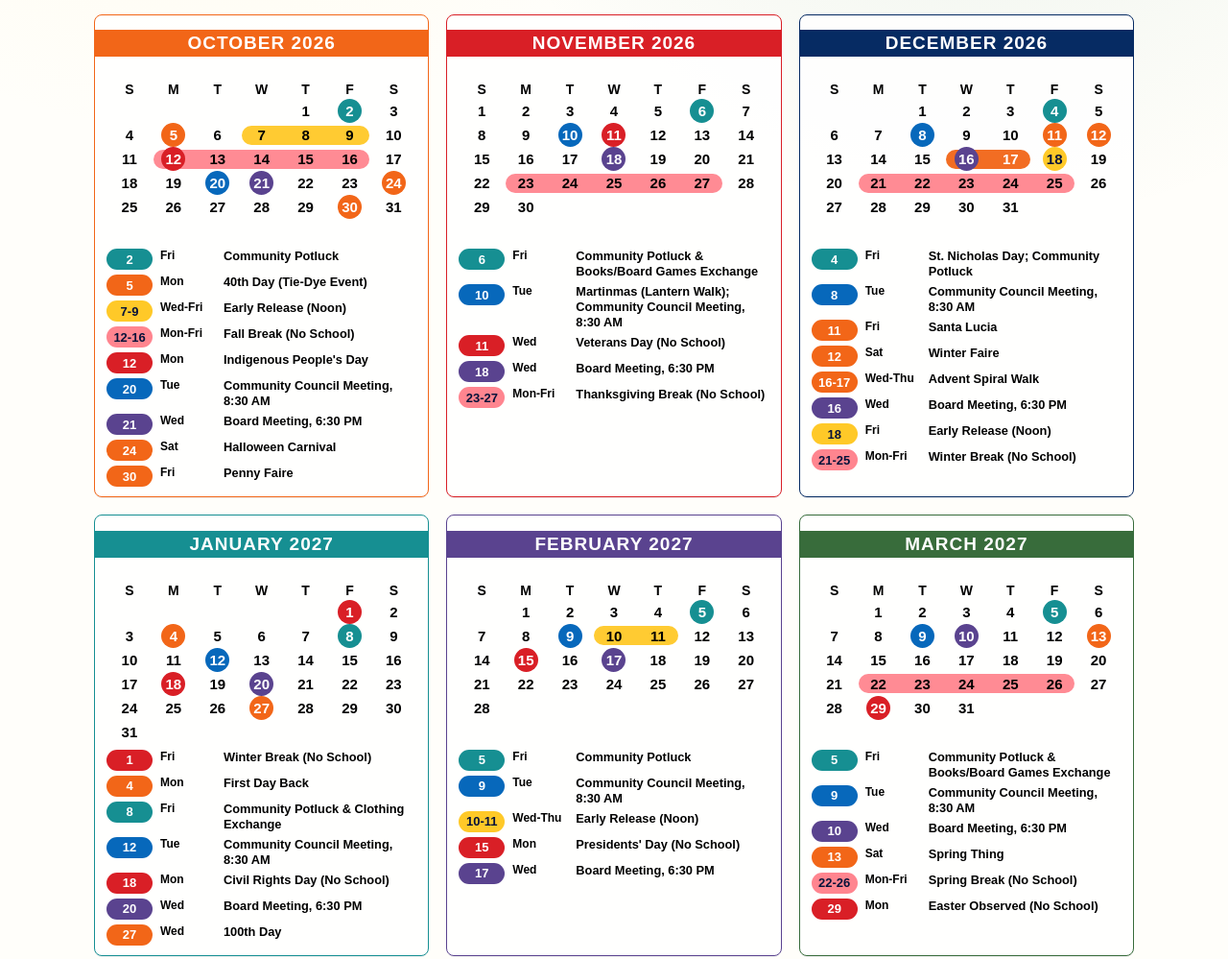
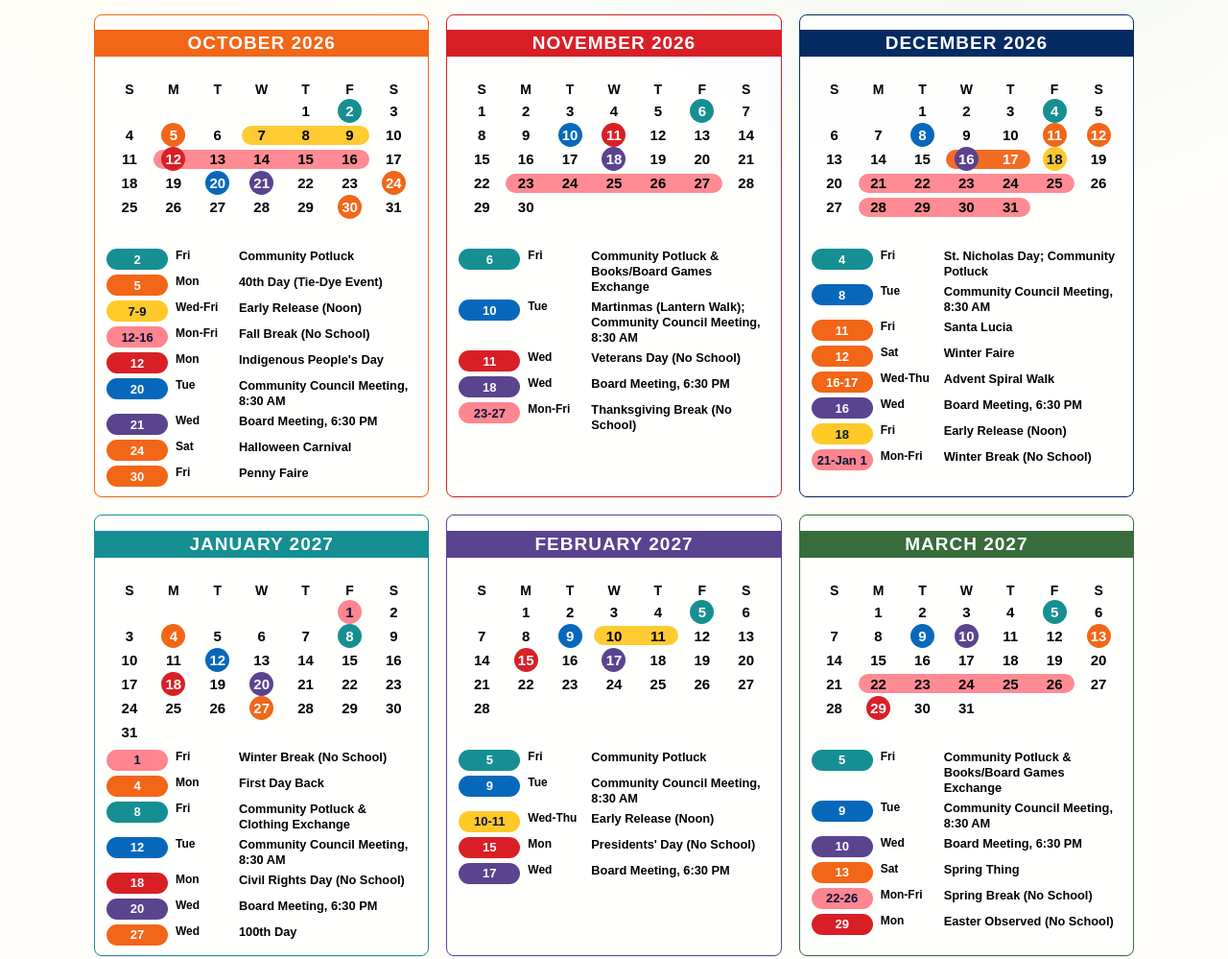
Before and after one commit to meticulouskat/Calendar, a plain HTML site: page index.html in a window 1280 px wide. Shown: the part 546-1545 px from the top of the page at 96% size. Drawn offline with Linux system fonts and the light colour scheme.

Commit message:
Update index.html

```diff
--- a/index.html
+++ b/index.html
@@ -191,7 +191,7 @@
 
     .event-row {
       display: grid;
-      grid-template-columns: 48px 58px minmax(0, 1fr);
+      grid-template-columns: 64px 58px minmax(0, 1fr);
       align-items: start;
       column-gap: 8px;
       row-gap: 1px;
@@ -235,7 +235,7 @@
 
     @container (max-width: 340px) {
       .event-row {
-        grid-template-columns: 48px 58px;
+        grid-template-columns: 64px 58px;
       }
 
       .event-text {
@@ -433,7 +433,8 @@
         marks: { 4: "teal", 8: "blue", 11: "orange", 12: "orange", 16: "purple", 18: "yellow" },
         ranges: [
           { start: 16, end: 17, color: "orange" },
-          { start: 21, end: 25, color: "pink" }
+          { start: 21, end: 25, color: "pink" },
+          { start: 28, end: 31, color: "pink" }
         ],
         events: [
           ["4", "Fri", "teal", "St. Nicholas Day; Community Potluck"],
@@ -443,15 +444,15 @@
           ["16-17", "Wed-Thu", "orange", "Advent Spiral Walk"],
           ["16", "Wed", "purple", "Board Meeting, 6:30 PM"],
           ["18", "Fri", "yellow", "Early Release (Noon)"],
-          ["21-25", "Mon-Fri", "pink", "Winter Break (No School)"]
+          ["21-Jan 1", "Mon-Fri", "pink", "Winter Break (No School)"]
         ]
       },
       {
         title: "JANUARY 2027", year: 2027, month: 0, theme: "teal",
-        marks: { 1: "red", 4: "orange", 8: "teal", 12: "blue", 18: "red", 20: "purple", 27: "orange" },
+        marks: { 1: "pink", 4: "orange", 8: "teal", 12: "blue", 18: "red", 20: "purple", 27: "orange" },
         ranges: [],
         events: [
-          ["1", "Fri", "red", "Winter Break (No School)"],
+          ["1", "Fri", "pink", "Winter Break (No School)"],
           ["4", "Mon", "orange", "First Day Back"],
           ["8", "Fri", "teal", "Community Potluck & Clothing Exchange"],
           ["12", "Tue", "blue", "Community Council Meeting, 8:30 AM"],
```
